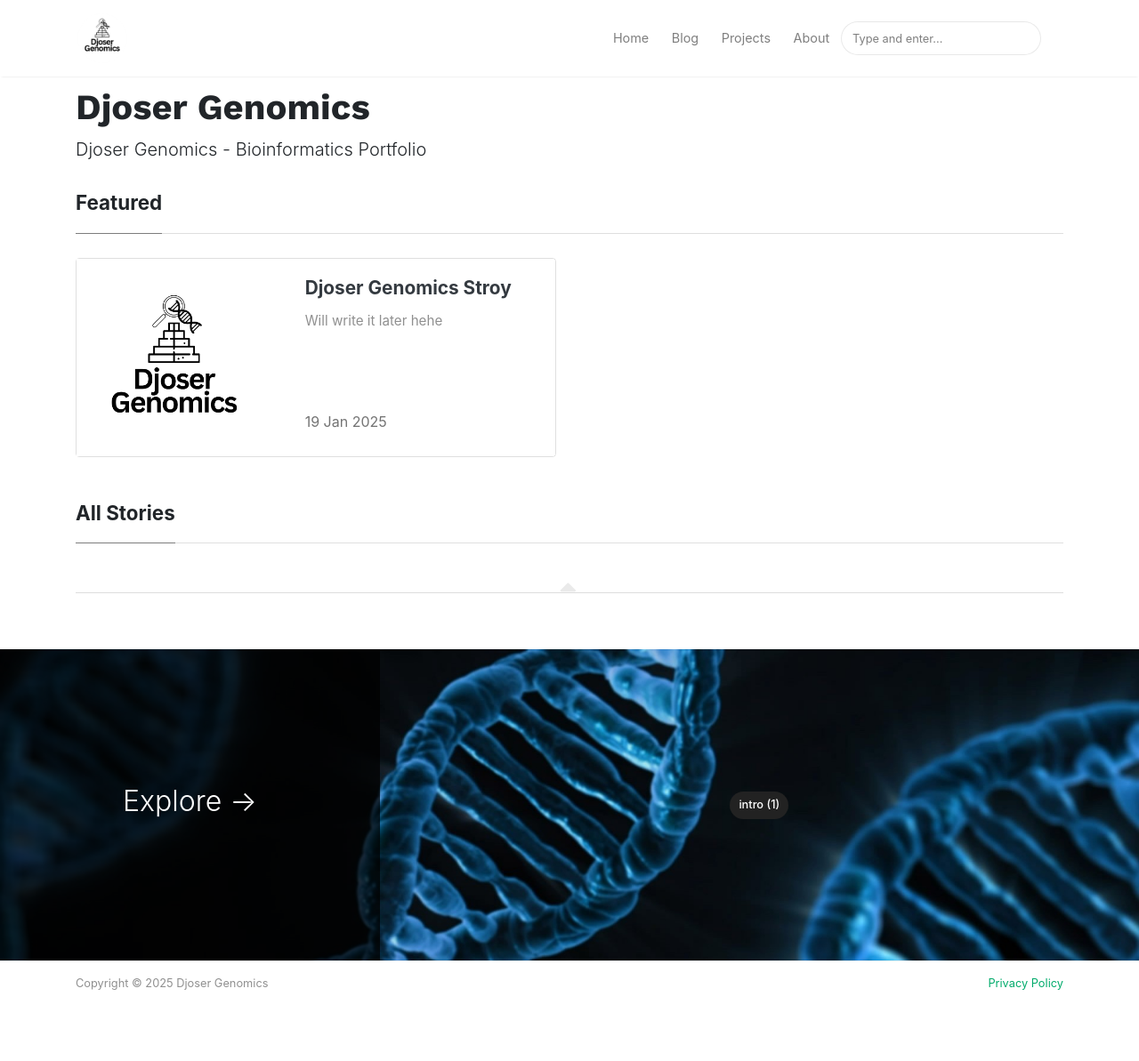
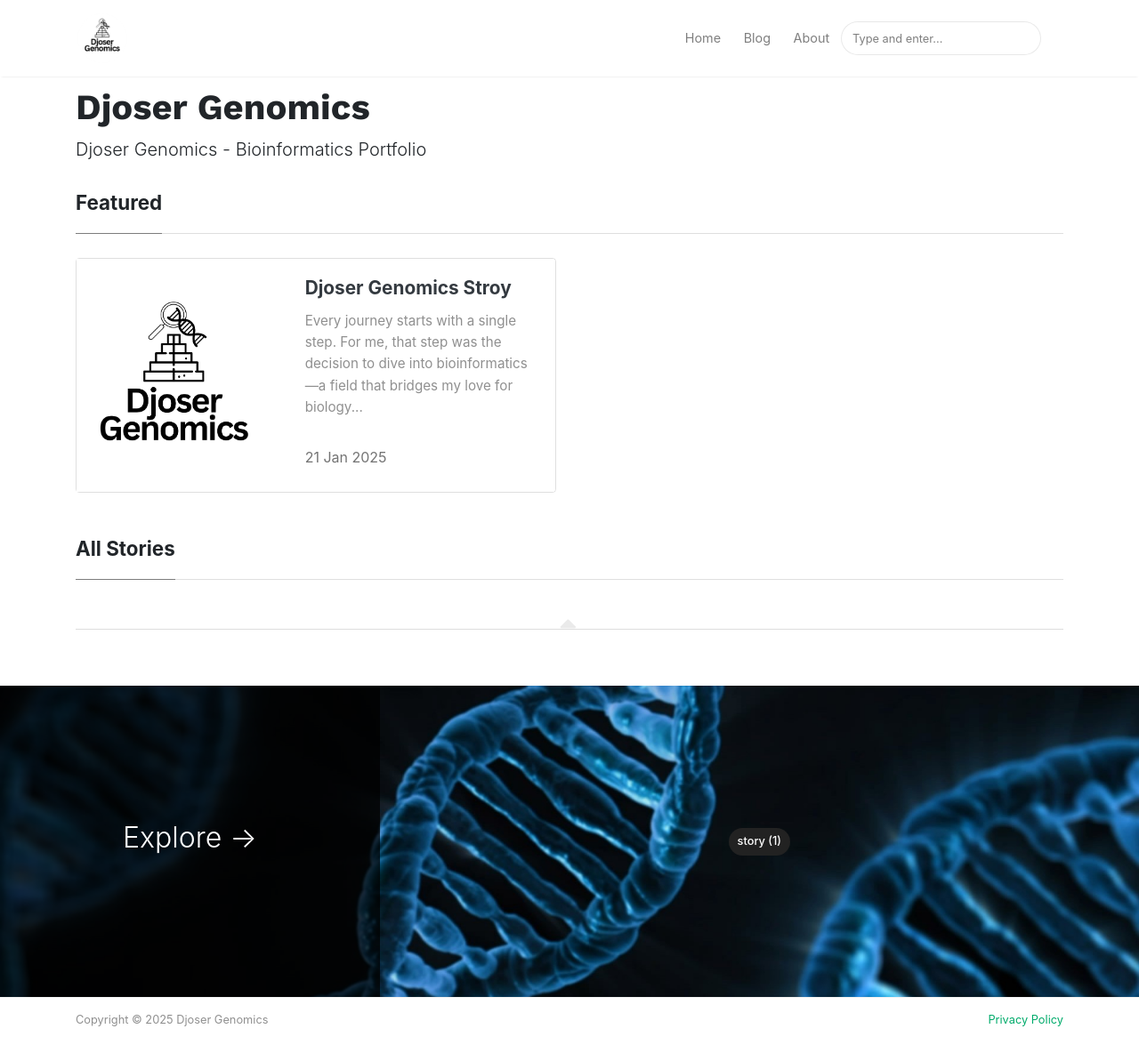
Before and after one commit to DjoserGenomics/djosergenomics.github.io, a Jekyll site: the page built from index.html, in a window 1280 px wide and 1230 px high. Shown: the top 1193 px of the window at 89% size. Built offline with Jekyll 4.4.1, drawn with Linux system fonts in a browser that asks for light colours; nearby versions of some CDN libraries; the list of posts is cut into pages by our own code; comment, search, counter and statistics services are not loaded.

Commit message:
Added About us Text and Finished First Story Post

```diff
--- a/_layouts/default.html
+++ b/_layouts/default.html
@@ -140,12 +140,6 @@
 
             <li class="nav-item">
               <a class="nav-link" href="{{ site.baseurl }}/">Blog</a>
-            </li>
-
-            <li class="nav-item">
-              <a class="nav-link" href="{{ site.baseurl }}/projects"
-                >Projects</a
-              >
             </li>
 
             <li class="nav-item">
--- a/_pages/about.md
+++ b/_pages/about.md
@@ -1,15 +1,36 @@
 ---
 layout: page
-title: About Djoser Genomics
+title: About Us
 permalink: /about
 ---
 
 <div class="row justify-content-between">
 <div class="col-md-8 pr-5">
 
+<p>
+
+Welcome to Djoser Genomics!
+
+</p>
+
 <p class="mb-5"><img src="{{site.baseurl}}/assets/images/DjoserGenomicsLandscape.jpg" alt="Djoser Genomics Landscpae Logo" /></p>
 
-<p>Welcome to Djoser Genomics</p>
+<p>
+
+Inspired by the Step Pyramid of Djoser, this platform reflects a step-by-step approach to mastering bioinformatics.
+
+</p>
+<p>
+
+Here, I document my journey, share insights from my projects, Write Useful Guides to help beginners, and explore the fascinating intersection of biology and data.
+
+</p>
+
+<p>
+
+Want to know more about us? Check out <a href="{{site.baseurl}}/Djoser-Genomics-Story">Djoser Genomics Story</a>
+
+</p>
 
 </div>
 
--- /dev/null
+++ b/_posts/2025-01-21-Djoser-Genomics-Story.md
@@ -0,0 +1,20 @@
+---
+layout: post
+title: "Djoser Genomics Stroy"
+author: Nourelden
+categories: [Story]
+tags: ["Djoser Genomics"]
+image: "assets/images/Djoser Genomics Logo.png"
+featured: true
+hidden: true
+---
+
+Every journey starts with a single step. For me, that step was the decision to dive into bioinformatics—a field that bridges my love for biology and data. It wasn’t a straight path but rather a climb, much like the iconic Step Pyramid of Djoser in Saqqara, Egypt.
+
+The pyramid’s design, built layer by layer, mirrors my approach to learning bioinformatics: mastering one skill at a time before moving to the next. From understanding the basics of DNA sequences to analyzing marine eDNA datasets and exploring RNA-seq and Variant Calling projects, each step added to my foundation.
+
+That's why i chose Djoser's Step Pyramid as the logo for Djoser Genomics. As to me, It serves as a reminder that progress is built step by step on patience and persistence.
+
+Djoser Genomics began as a way to document my journey, share insights, and build a portfolio. My dream is that one day, it grows into something bigger: a bioinformatics lab that not only contributes to science but also inspires others to take their first step.
+
+Whether you’re a fellow bioinformatics enthusiast, a curious learner, or a researcher, I invite you to join me in this journey. Let’s climb the pyramid together, one step at a time.
```
Also changed, not shown: _posts/2025-01-19-Djoser-Genomics-Story.md (deleted, +0 -12 lines).
